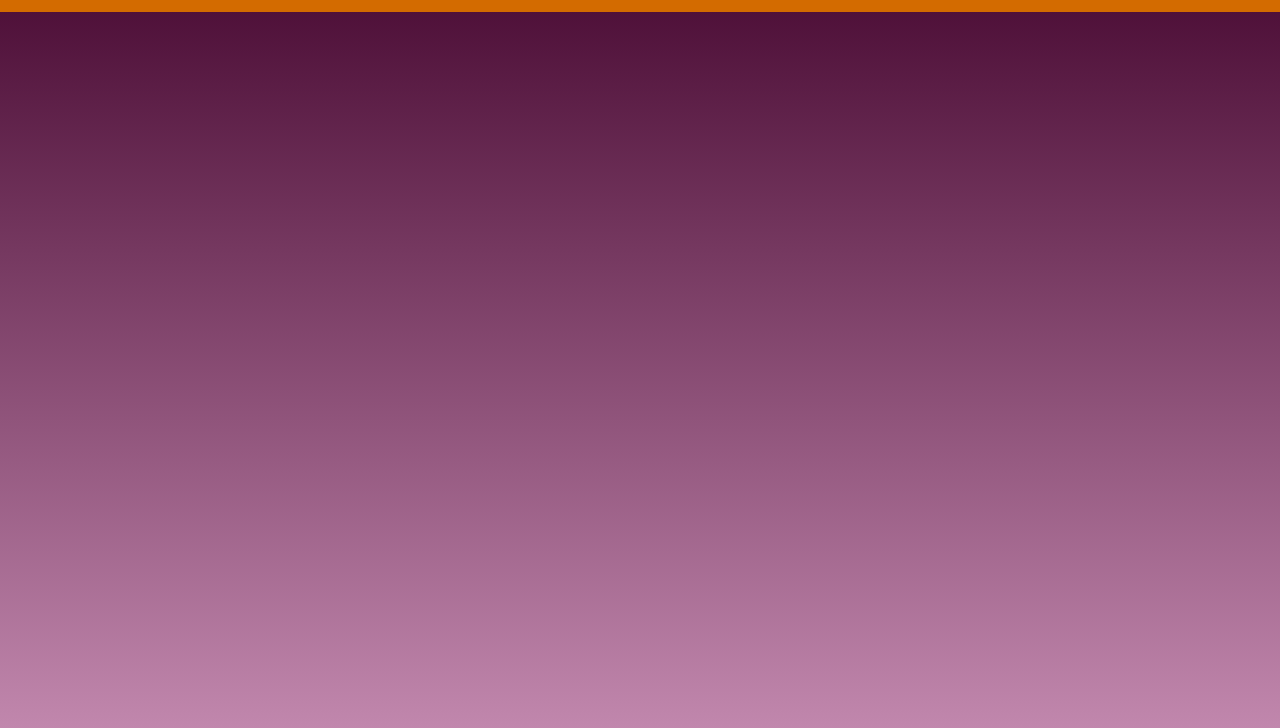
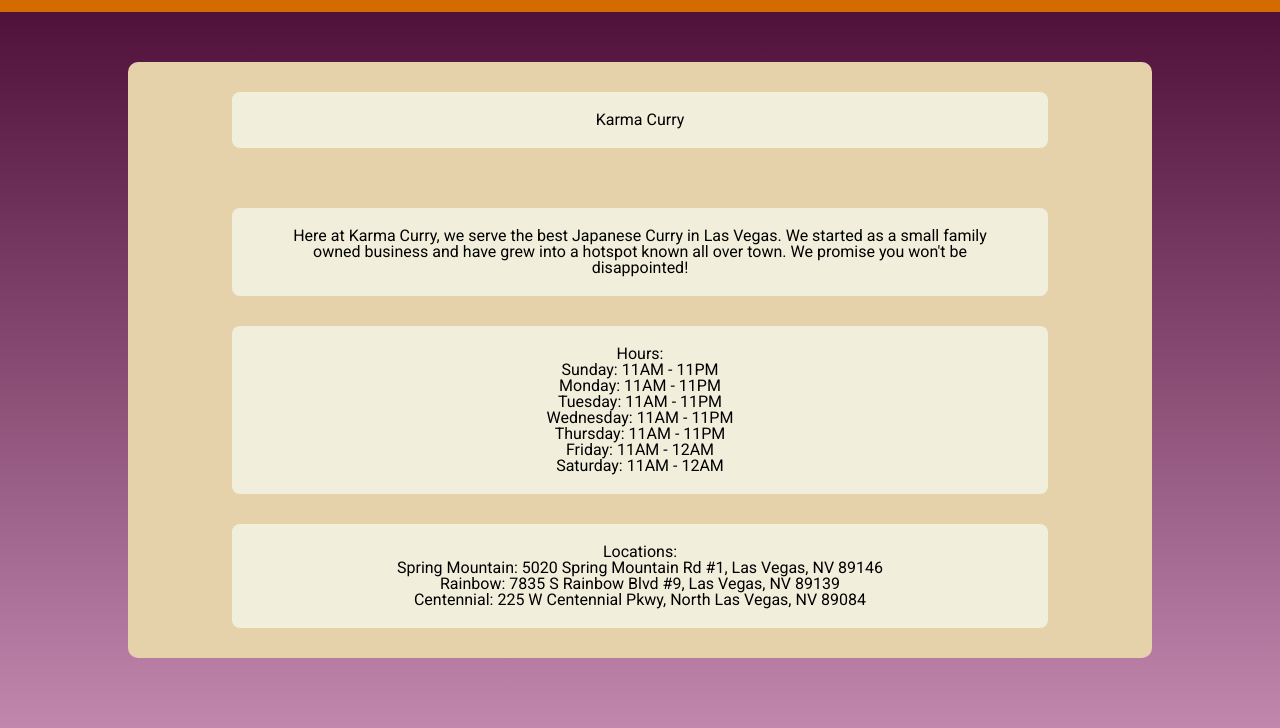
Before and after one commit to Chance093/odin-project-restaurant-page, a plain HTML site: page index.html in a window 1280 px wide. Shown: the part 72-800 px from the top of the page. Drawn offline with Linux system fonts and the light colour scheme.

Commit message:
Add home page with basic styling

```diff
--- a/index.html
+++ b/index.html
@@ -6,6 +6,9 @@
     <meta http-equiv="X-UA-Compatible" content="IE=edge">
     <meta name="viewport" content="width=device-width, initial-scale=1.0">
     <title>Restaurant Page</title>
+    <link
+        href="https://fonts.googleapis.com/css2?family=Roboto:ital,wght@0,100;0,300;0,400;0,500;0,700;0,900;1,100;1,300;1,400;1,500;1,700;1,900&display=swap"
+        rel="stylesheet">
     <script src="main.js" defer></script>
 </head>
 
@@ -15,7 +18,28 @@
         <div class="menu">Menu</div>
         <div class="contact">Contact</div>
     </header>
-    <div id="content"></div>
+    <div id="content">
+        <div class="res-name">Karma Curry</div>
+        <div class="summary">Here at Karma Curry, we serve the best Japanese Curry in Las Vegas. We started as a small
+            family owned business and have grew into a hotspot known all over town. We promise you won't be
+            disappointed!</div>
+        <div class="hours">
+            <h2>Hours:</h2>
+            <p>Sunday: 11AM - 11PM</p>
+            <p>Monday: 11AM - 11PM</p>
+            <p>Tuesday: 11AM - 11PM</p>
+            <p>Wednesday: 11AM - 11PM</p>
+            <p>Thursday: 11AM - 11PM</p>
+            <p>Friday: 11AM - 12AM</p>
+            <p>Saturday: 11AM - 12AM</p>
+        </div>
+        <div class="location">
+            <h2>Locations:</h2>
+            <p>Spring Mountain: 5020 Spring Mountain Rd #1, Las Vegas, NV 89146</p>
+            <p>Rainbow: 7835 S Rainbow Blvd #9, Las Vegas, NV 89139</p>
+            <p>Centennial: 225 W Centennial Pkwy, North Las Vegas, NV 89084</p>
+        </div>
+    </div>
 </body>
 
 </html>
```
Also changed, not shown: main.js (+2 -2 lines).
